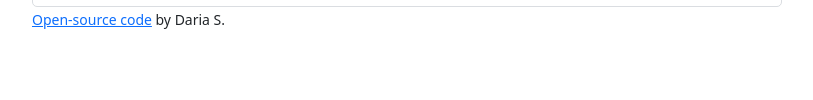
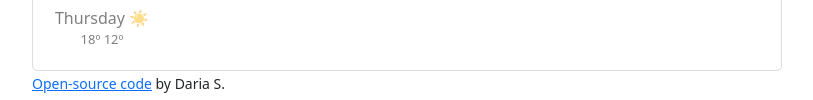
Before and after one commit to dvsdevious/shecodes-weather-app, a plain HTML site: page index.html in a window 1280 px wide. Shown: the part 257-357 px from the top of the page, without its empty margins (233-1046 px from the left). Drawn offline with nearby package versions, Linux system fonts and the light colour scheme; no server answers.

Commit message:
added weather-forecast html

```diff
--- a/index.html
+++ b/index.html
@@ -57,6 +57,19 @@
             </ul>
           </div>
         </div>
+        <div class="weather-forecast">
+          <div class="row">
+            <div class="col-2">
+              <div class="weather-forecast-date">
+                Thursday ☀️
+                <div class="weather-forecast-temp">
+                  <span class="weather-forecast-temp-max">18º </span>
+                  <span class="weahter-forecast-temp-min">12º</span>
+                </div>
+              </div>
+            </div>
+          </div>
+        </div>
       </div>
       <small>
         <a
--- a/styles.css
+++ b/styles.css
@@ -59,3 +59,18 @@ li {
 .weather-temperature .active:hover {
   text-decoration: none;
 }
+.weather-forecast {
+  margin-top: 20px;
+  color: black;
+  text-align: center;
+}
+.weather-forecast-date {
+  font-size: 16px;
+  opacity: 0.5;
+}
+.weather-forecast-date-min {
+  opacity: 0.5;
+}
+.weather-forecast-temp {
+  font-size: 13px;
+}
```
Also changed, not shown: 1 other file.
